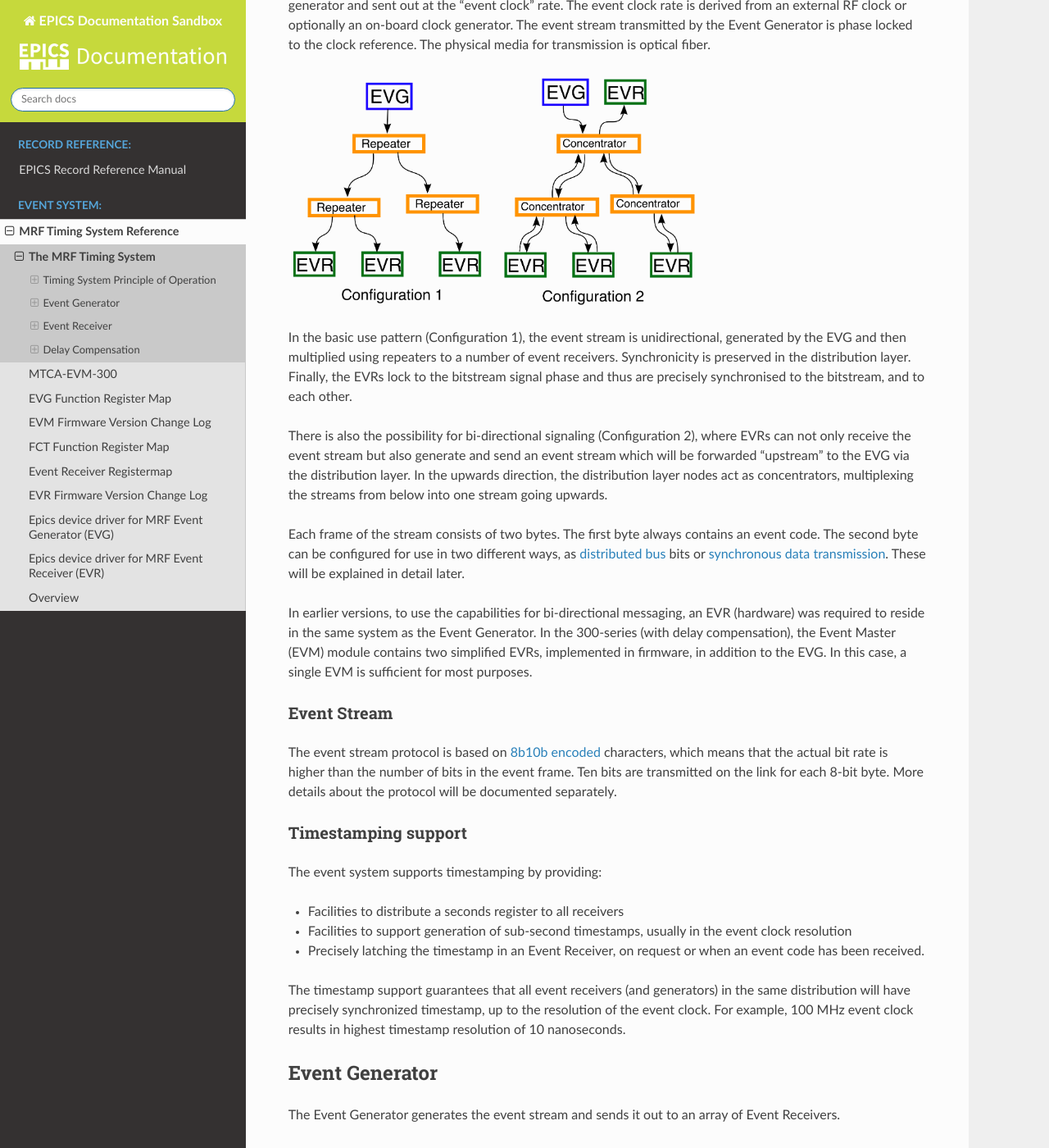
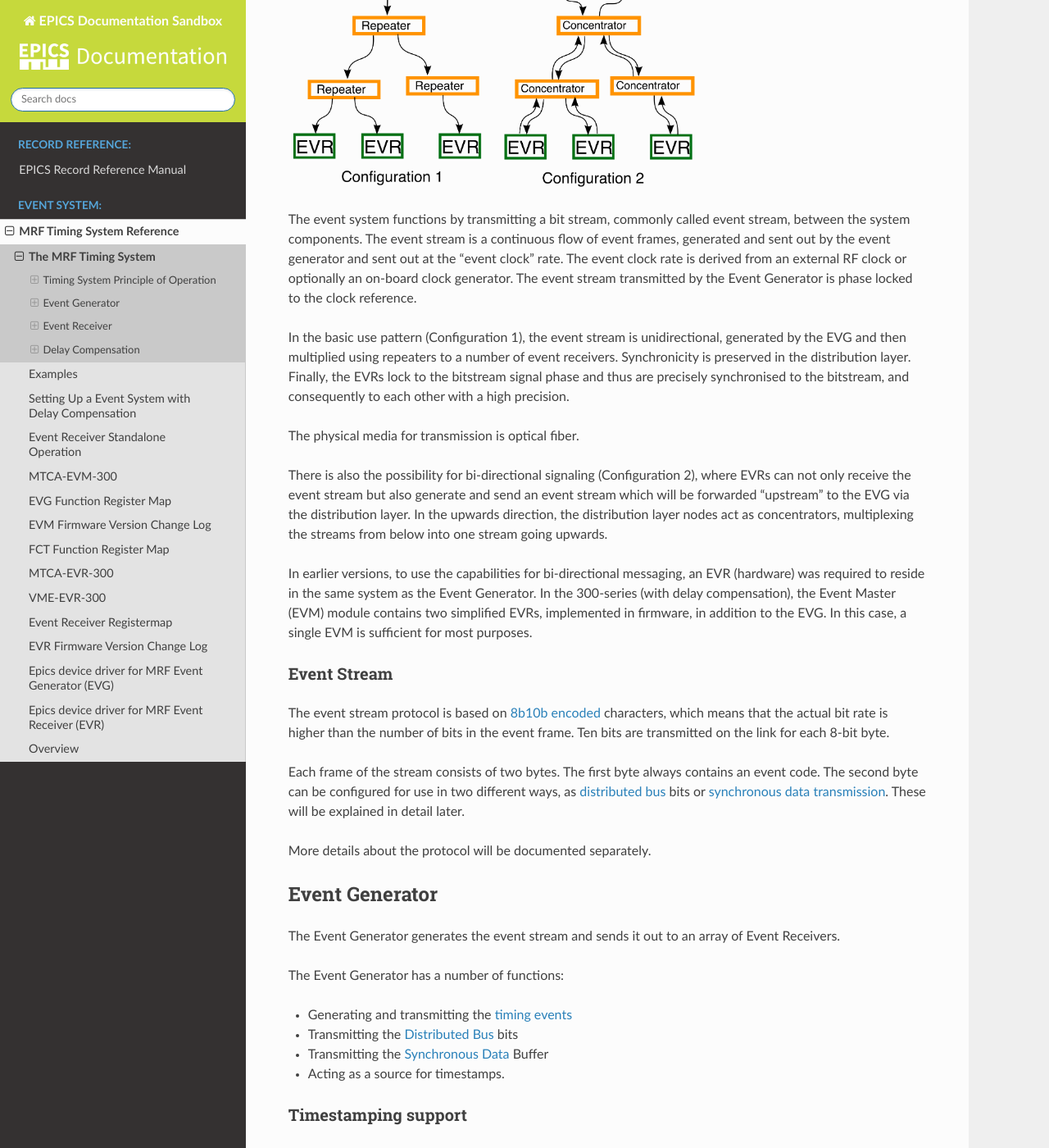
Before and after one commit to ttkorhonen/myDocument, a Sphinx documentation site: the page built from docs/mrfioc2/event-system-intro.md, in a window 1280 px wide and 1400 px high, scrolled down 485 px. Shown: the whole window at 82% size. Built offline with Sphinx 7.4.7 and the Read the Docs theme 2.0.0, drawn with Linux system fonts in a browser that asks for light colours; some of the changed text lies outside the part shown.

Commit message:
restructuring intro and doctree

```diff
--- a/docs/mrfioc2/event-system-intro.md
+++ b/docs/mrfioc2/event-system-intro.md
@@ -11,9 +11,12 @@ performed actions.
 
 ## Timing System Principle of Operation
 
-As a basic setup the timing system consists of an Event Generator (EVG),
+A basic setup of the timing system consists of an Event Generator (EVG),
 the distribution layer (Fan-Out, or Repeater) and Event Receivers (EVR).
 See the picture below.
+
+
+![image](images/mrf-overview.png){w=500px}
 
 The event system functions by transmitting a bit stream, commonly called
 event stream, between the system components. The event stream is a
@@ -21,16 +24,16 @@ continuous flow of event frames, generated and sent out by the event
 generator and sent out at the \"event clock\" rate. The event clock rate
 is derived from an external RF clock or optionally an on-board clock
 generator. The event stream transmitted by the Event Generator is phase
-locked to the clock reference. The physical media for transmission is
-optical fiber.
-
-![image](images/mrf-overview.png){w=500px}
+locked to the clock reference.
 
 In the basic use pattern (Configuration 1), the event stream is
 unidirectional, generated by the EVG and then multiplied using repeaters
 to a number of event receivers. Synchronicity is preserved in the
 distribution layer. Finally, the EVRs lock to the bitstream signal phase
-and thus are precisely synchronised to the bitstream, and to each other.
+and thus are precisely synchronised to the bitstream, and consequently
+to each other with a high precision.
+
+The physical media for transmission is optical fiber.
 
 There is also the possibility for bi-directional signaling
 (Configuration 2), where EVRs can not only receive the event stream but
@@ -38,12 +41,6 @@ also generate and send an event stream which will be forwarded
 \"upstream\" to the EVG via the distribution layer. In the upwards
 direction, the distribution layer nodes act as concentrators,
 multiplexing the streams from below into one stream going upwards.
-
-Each frame of the stream consists of two bytes. The first byte always
-contains an event code.
-The second byte can be configured for use in two different ways, as
-[distributed bus](#distributed-bus) bits or [synchronous data transmission](#synchronous-data).
-These will be explained in detail later.
 
 
 In earlier versions, to use the capabilities for bi-directional
@@ -57,20 +54,14 @@ sufficient for most purposes.
 
 The event stream protocol is based on [8b10b encoded](https://en.wikipedia.org/wiki/8b/10b_encoding)
 characters, which means that the actual bit rate is higher than the number of bits in the event frame.
-Ten bits are transmitted on the link for each 8-bit byte. More details
-about the protocol will be documented separately.
+Ten bits are transmitted on the link for each 8-bit byte.
 
-### Timestamping support
+Each frame of the stream consists of two bytes. The first byte always
+contains an event code. The second byte can be configured for use in two different ways, as
+[distributed bus](#distributed-bus) bits or [synchronous data transmission](#synchronous-data).
+These will be explained in detail later.
 
-The event system supports timestamping by providing:
-  - Facilities to distribute a seconds register to all receivers
-  - Facilities to support generation of sub-second timestamps, usually in the event clock resolution
-  - Precisely latching the timestamp in an Event Receiver, on request or when an event code has been received.
-
-The timestamp support guarantees that all event receivers (and generators) in the same distribution will have
-precisely synchronized timestamp, up to the resolution of the event clock. For example, 100 MHz event clock results
-in highest timestamp resolution of 10 nanoseconds.
-
+More details about the protocol will be documented separately.
 
 ## Event Generator
 
@@ -83,16 +74,29 @@ The Event Generator has a number of functions:
   - Transmitting the [Synchronous Data](#synchronous-data) Buffer
   - Acting as a source for timestamps.
 
+### Timestamping support
+
+The event system supports timestamping by providing:
+  - Facilities to distribute a seconds value to all receivers
+  - Facilities to support generation of sub-second timestamps, usually in the event clock resolution
+  - Precisely latching the timestamp in an Event Receiver, on request or when an event code has been received.
+
+The timestamp support guarantees that all event receivers (and generators) in the same distribution will have
+precisely synchronized timestamp, up to the resolution of the event clock. For example, 100 MHz event clock results
+in highest timestamp resolution of 10 nanoseconds.
+
+The seconds value to be distributed has to be provided to the Event Generator.
+This is typically sourced from an external GPS receiver.
+
 (event-processing)=
 ### Timing Events
 
-As mentioned earlier, the first byte in the stream is always reserved
-for transmitting timing events. Thus, events are transmitted at the event
+As mentioned earlier, the first byte in the event stream is always reserved
+for transmitting an event code. Thus, events are transmitted at the event
 clock rate.
-In this context, "events" are 8-bit codes that are transmitted over the event stream.
-The event codes in the event stream can be understood as instructions that
-indicate that something has to happen and a corresponding action needs
-to be taken. These codes can be assigned a function, or meaning by the user.
+
+Event codes can be understood as instructions to indicate that something
+has to happen and a corresponding action needs to be taken. The actions can be defined by the user.
 
 On the receiving side (the EVR), reception of a code can be configured to do actions that can include:
   - generating an output (trigger) pulse, to trigger actions in some other components,
@@ -171,10 +175,10 @@ stimulus may be a detected rising edge on an external signal or a rising
 edge of a multiplexed counter output.
 
 Trigger Event 0 has also the option of being triggered by a rising edge
-of the AC mains voltage synchronization logic output signal. The
-external inputs accept TTL level signals. The input logic is edge
-sensitive and the signals are synchronized internally to the event
-clock.
+of the  synchronization logic output signal (that is often used for synchronising
+with AC mains voltage). The external inputs accept TTL level signals.
+The input logic is edge sensitive and the signals are subsequently
+synchronized internally to the event clock.
 
 ![image](images/trigger-event.png)
 
--- a/docs/mrfioc2/mrfEventRef.rst
+++ b/docs/mrfioc2/mrfEventRef.rst
@@ -6,10 +6,13 @@ MRF Timing System Reference
    :caption: Hardware:
 
    event-system-intro
+   usage-examples
    evm-mtca
    evg-registermap
    firmware-changelog
    fct-registermap
+   evr300-mtca
+   evr300-vme
    evr-registermap
    evr-firmware-changelog
 
```
Also changed, not shown: other parts of docs/mrfioc2/event-system-intro.md (+4 -4 lines).
